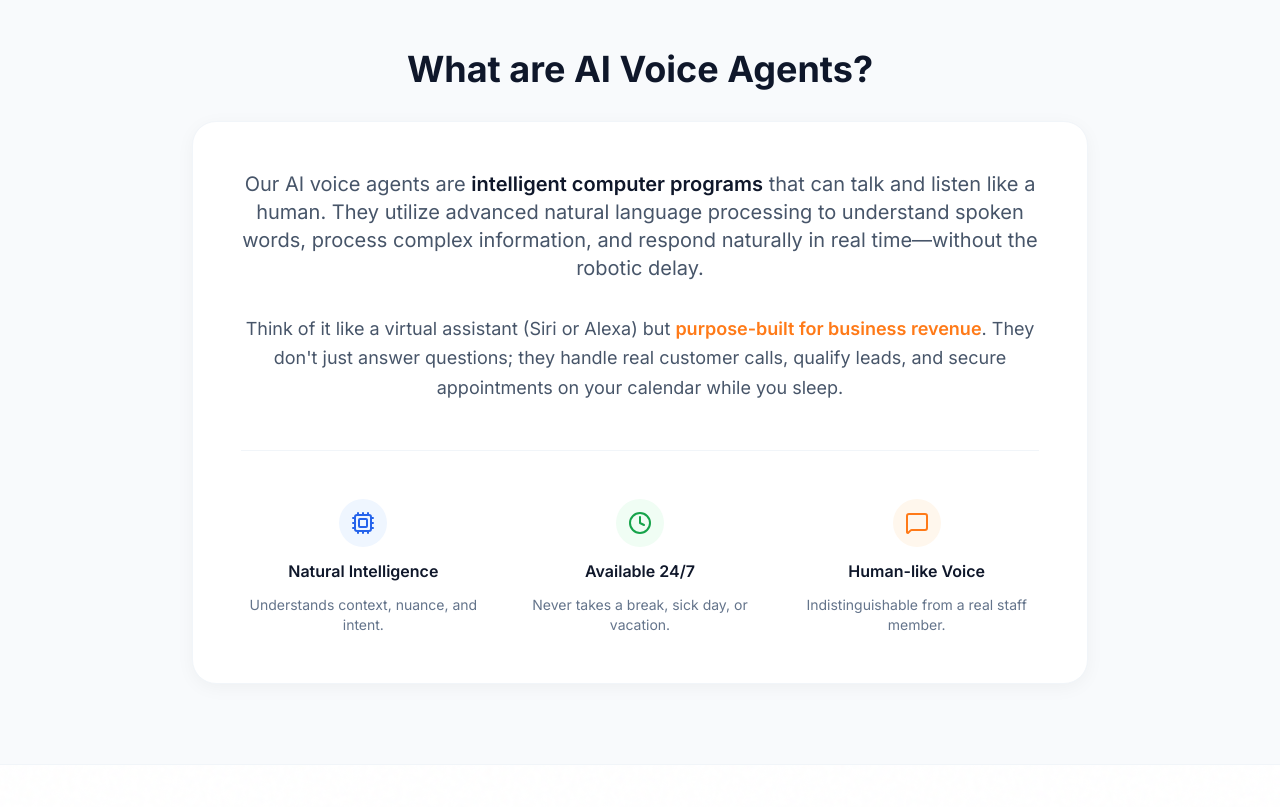
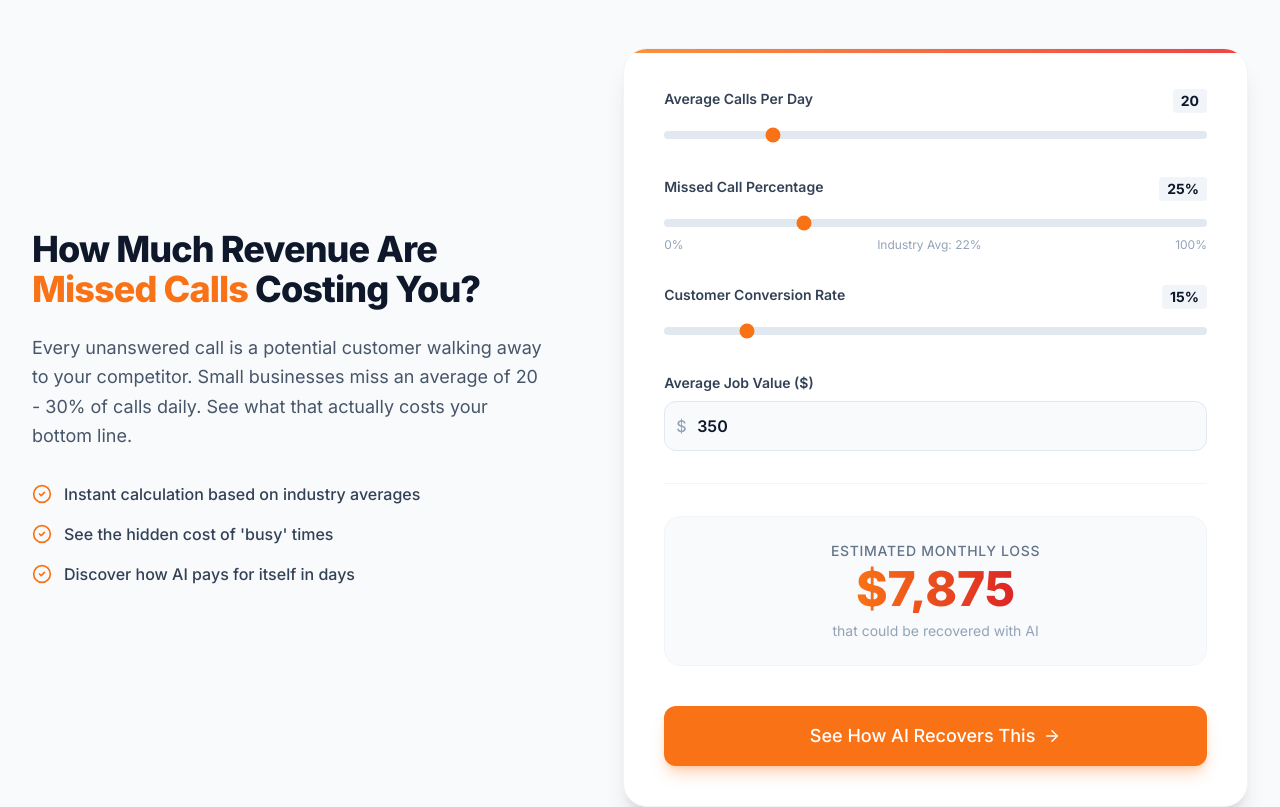
Before and after one commit to infecy-digital/anserolabs, a React (Vite) app: page / in a window 1280 px wide. Shown: the part 920-1727 px from the top of the page. Built offline with nearby package versions, Linux system fonts and the light colour scheme.

Commit message:
Feat: Add Revenue Calculator section

```diff
--- a/App.tsx
+++ b/App.tsx
@@ -1,6 +1,7 @@
 import React, { useState, useEffect } from 'react';
 import Navbar from './components/Navbar';
 import Hero from './components/Hero';
+import RevenueCalculator from './components/RevenueCalculator';
 import About from './components/About';
 import Services from './components/Services';
 import Testimonials from './components/Testimonials';
@@ -34,6 +35,7 @@ const App: React.FC = () => {
         return (
           <main className="flex-grow">
             <Hero />
+            <RevenueCalculator />
             <About />
             <Services />
             <Testimonials />
--- /dev/null
+++ b/components/RevenueCalculator.tsx
@@ -0,0 +1,156 @@
+import React, { useState, useEffect } from 'react';
+import { CheckCircle2, ArrowRight } from 'lucide-react';
+import Button from './ui/Button';
+
+const RevenueCalculator: React.FC = () => {
+    const [callsPerDay, setCallsPerDay] = useState(20);
+    const [missedCallRate, setMissedCallRate] = useState(25);
+    const [conversionRate, setConversionRate] = useState(15);
+    const [avgJobValue, setAvgJobValue] = useState(350);
+    const [monthlyRevenueLost, setMonthlyRevenueLost] = useState(0);
+
+    useEffect(() => {
+        // Calculation: (Calls * Missed%) * Conversion% * JobValue * 30 days
+        const missedCallsPerDay = callsPerDay * (missedCallRate / 100);
+        const missedOpportunities = missedCallsPerDay * (conversionRate / 100);
+        const dailyLoss = missedOpportunities * avgJobValue;
+        const monthlyLoss = dailyLoss * 30;
+        setMonthlyRevenueLost(Math.round(monthlyLoss));
+    }, [callsPerDay, missedCallRate, conversionRate, avgJobValue]);
+
+    return (
+        <section className="py-20 bg-slate-50 overflow-hidden">
+            <div className="max-w-7xl mx-auto px-6 lg:px-8">
+                <div className="flex flex-col lg:flex-row gap-12 lg:gap-20 items-center">
+
+                    {/* Left Column - Content */}
+                    <div className="lg:w-[45%]">
+                        <h2 className="text-3xl sm:text-4xl font-extrabold text-slate-900 tracking-tight mb-6">
+                            How Much Revenue Are <span className="text-orange-500">Missed Calls</span> Costing You?
+                        </h2>
+                        <p className="text-lg text-slate-600 mb-8 leading-relaxed">
+                            Every unanswered call is a potential customer walking away to your competitor.
+                            Small businesses miss an average of 20 - 30% of calls daily. See what that actually costs your bottom line.
+                        </p>
+
+                        <div className="space-y-4 mb-10">
+                            {[
+                                "Instant calculation based on industry averages",
+                                "See the hidden cost of 'busy' times",
+                                "Discover how AI pays for itself in days"
+                            ].map((item, index) => (
+                                <div key={index} className="flex items-center gap-3">
+                                    <div className="flex-shrink-0 text-orange-500">
+                                        <CheckCircle2 size={20} />
+                                    </div>
+                                    <span className="text-slate-700 font-medium">{item}</span>
+                                </div>
+                            ))}
+                        </div>
+                    </div>
+
+                    {/* Right Column - Calculator Card */}
+                    <div className="lg:w-[55%] w-full">
+                        <div className="bg-white rounded-3xl shadow-xl border border-slate-100 p-8 sm:p-10 relative overflow-hidden">
+                            <div className="absolute top-0 left-0 w-full h-1 bg-gradient-to-r from-orange-400 to-red-500"></div>
+
+                            <div className="space-y-8">
+                                {/* Input 1: Calls Per Day */}
+                                <div>
+                                    <div className="flex justify-between mb-2">
+                                        <label className="text-sm font-semibold text-slate-700">Average Calls Per Day</label>
+                                        <span className="text-sm font-bold text-slate-900 bg-slate-100 px-2 py-0.5 rounded">{callsPerDay}</span>
+                                    </div>
+                                    <input
+                                        type="range"
+                                        min="1"
+                                        max="100"
+                                        value={callsPerDay}
+                                        onChange={(e) => setCallsPerDay(Number(e.target.value))}
+                                        className="w-full h-2 bg-slate-200 rounded-lg appearance-none cursor-pointer accent-orange-500"
+                                    />
+                                </div>
+
+                                {/* Input 2: Missed Call % */}
+                                <div>
+                                    <div className="flex justify-between mb-2">
+                                        <label className="text-sm font-semibold text-slate-700">Missed Call Percentage</label>
+                                        <span className="text-sm font-bold text-slate-900 bg-slate-100 px-2 py-0.5 rounded">{missedCallRate}%</span>
+                                    </div>
+                                    <input
+                                        type="range"
+                                        min="0"
+                                        max="100"
+                                        value={missedCallRate}
+                                        onChange={(e) => setMissedCallRate(Number(e.target.value))}
+                                        className="w-full h-2 bg-slate-200 rounded-lg appearance-none cursor-pointer accent-orange-500"
+                                    />
+                                    <div className="flex justify-between text-xs text-slate-400 mt-1">
+                                        <span>0%</span>
+                                        <span>Industry Avg: 22%</span>
+                                        <span>100%</span>
+                                    </div>
+                                </div>
+
+                                {/* Input 3: Conversion Rate */}
+                                <div>
+                                    <div className="flex justify-between mb-2">
+                                        <label className="text-sm font-semibold text-slate-700">Customer Conversion Rate</label>
+                                        <span className="text-sm font-bold text-slate-900 bg-slate-100 px-2 py-0.5 rounded">{conversionRate}%</span>
+                                    </div>
+                                    <input
+                                        type="range"
+                                        min="1"
+                                        max="100"
+                                        value={conversionRate}
+                                        onChange={(e) => setConversionRate(Number(e.target.value))}
+                                        className="w-full h-2 bg-slate-200 rounded-lg appearance-none cursor-pointer accent-orange-500"
+                                    />
+                                </div>
+
+                                {/* Input 4: Job Value */}
+                                <div>
+                                    <div className="flex justify-between mb-2">
+                                        <label className="text-sm font-semibold text-slate-700">Average Job Value ($)</label>
+                                    </div>
+                                    <div className="relative">
+                                        <span className="absolute left-3 top-1/2 -translate-y-1/2 text-slate-400 font-medium">$</span>
+                                        <input
+                                            type="number"
+                                            value={avgJobValue}
+                                            onChange={(e) => setAvgJobValue(Number(e.target.value))}
+                                            className="w-full pl-8 pr-4 py-3 bg-slate-50 border border-slate-200 rounded-xl focus:ring-2 focus:ring-orange-500 focus:border-transparent outline-none font-semibold text-slate-900 transition-all"
+                                        />
+                                    </div>
+                                </div>
+
+                                <div className="h-px bg-slate-100 my-6"></div>
+
+                                {/* Result Display */}
+                                <div className="bg-slate-50 rounded-2xl p-6 border border-slate-100 flex flex-col items-center text-center">
+                                    <span className="text-sm text-slate-500 font-medium uppercase tracking-wider mb-1">Estimated Monthly Loss</span>
+                                    <div className="text-4xl sm:text-5xl font-extrabold text-transparent bg-clip-text bg-gradient-to-r from-orange-500 to-red-600 mb-2">
+                                        ${monthlyRevenueLost.toLocaleString()}
+                                    </div>
+                                    <p className="text-sm text-slate-400">that could be recovered with AI</p>
+                                </div>
+
+                                <div className="pt-2">
+                                    <Button href="https://calendly.com" fullWidth className="!bg-orange-500 hover:!bg-orange-600 !shadow-orange-500/30 text-lg py-4 group">
+                                        <span className="flex items-center justify-center gap-2">
+                                            See How AI Recovers This <ArrowRight size={18} className="group-hover:translate-x-1 transition-transform" />
+                                        </span>
+                                    </Button>
+                                </div>
+
+                            </div>
+                        </div>
+                    </div>
+
+                </div>
+            </div>
+        </section>
+    );
+};
+
+export default RevenueCalculator;
```
